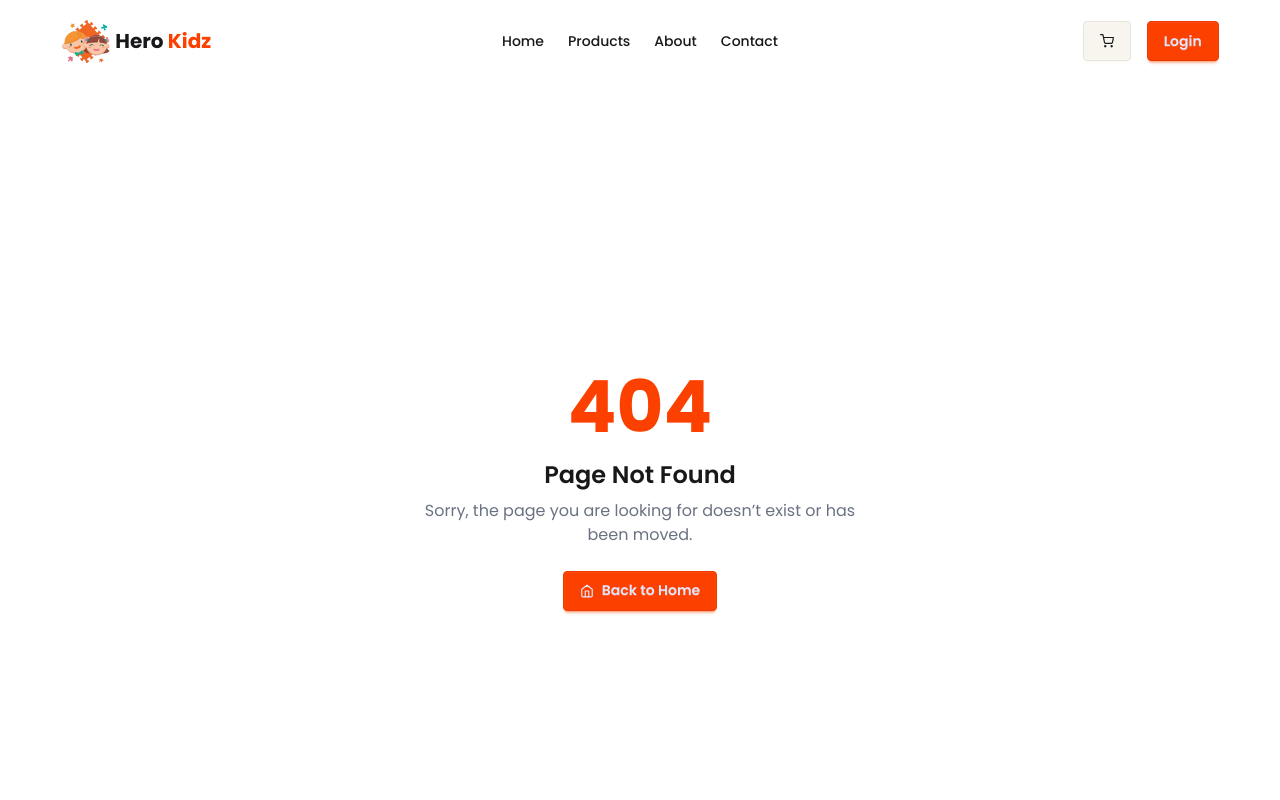
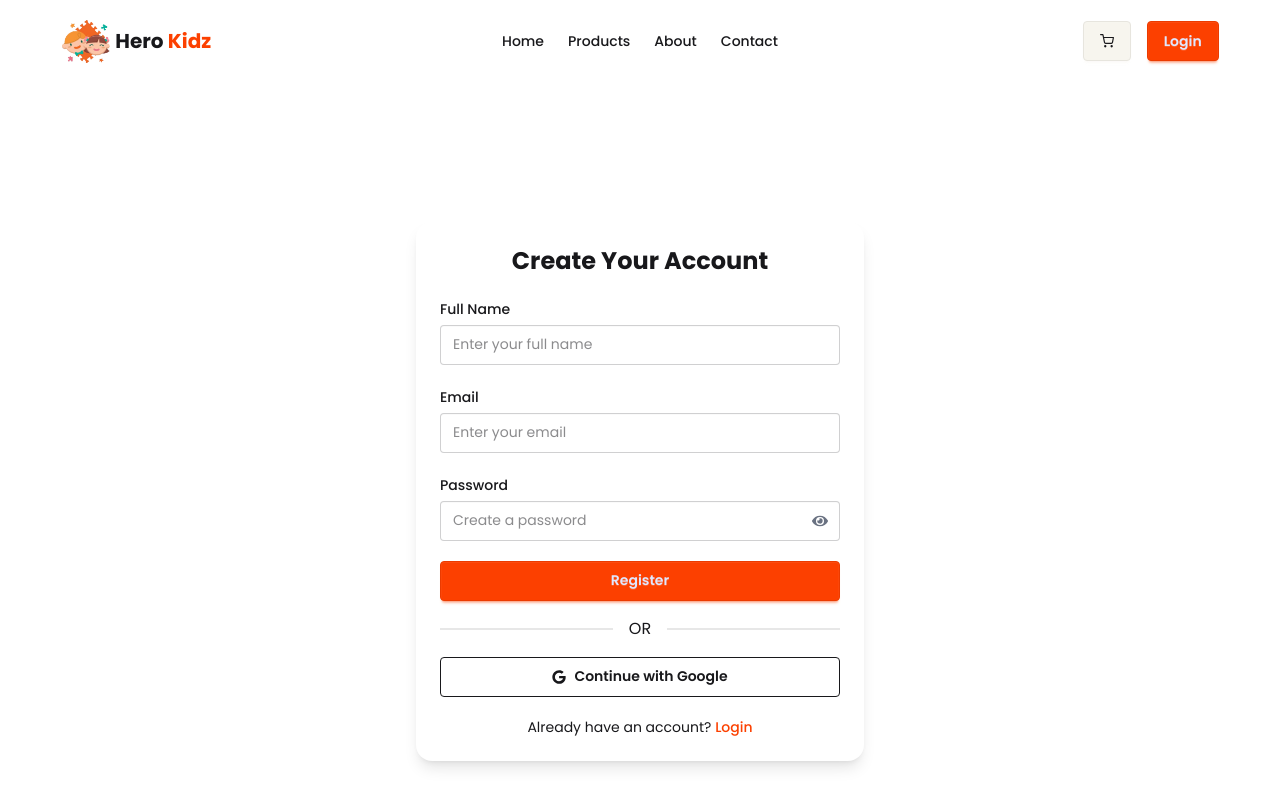
Before and after one commit to tuhin360/hero-kidz, a Next.js app: page /register in a window 1280 px wide. Before the commit this address had no page. Shown: the top 800 px of the page. Built offline with nearby package versions, Linux system fonts and the light colour scheme.

Commit message:
feat(auth): implement login and register UI pages

```diff
--- a/src/app/layout.jsx
+++ b/src/app/layout.jsx
@@ -12,13 +12,7 @@ export const fontBangla = localFont({
   src: "../../src/fonts/mayaboti-normal.ttf",
 });
 
-// export const metadata = {
-//   title: {
-//     default: "Hero Kidz",
-//     template: "%s | Hero Kidz",
-//   },
-//   description: "Generated by create next app",
-// };
+/* ---------------- SEO METADATA ---------------- */
 export const metadata = {
   title: {
     default: "HeroKidz - Kids Learning & Educational Toys",
@@ -28,12 +22,25 @@ export const metadata = {
   description:
     "HeroKidz is a modern e-commerce platform for educational toys that help kids learn through play.",
 
+  keywords: [
+    "kids toys",
+    "educational toys",
+    "learning toys",
+    "bangladesh toy shop",
+    "HeroKidz",
+  ],
+
+  authors: [{ name: "HeroKidz Team" }],
+
+  creator: "HeroKidz",
+
   metadataBase: new URL("https://hero-kidz-seven-lemon.vercel.app"),
 
+  /* ---------------- OPEN GRAPH (SOCIAL PREVIEW) ---------------- */
   openGraph: {
     title: "HeroKidz - Educational Toys for Kids",
     description: "Discover fun learning toys for children with HeroKidz.",
-    url: "https://your-domain.com",
+    url: "https://hero-kidz-seven-lemon.vercel.app",
     siteName: "HeroKidz",
 
     images: [
@@ -47,7 +54,7 @@ export const metadata = {
 
     type: "website",
   },
-
+  /* ---------------- TWITTER SHARE ---------------- */
   twitter: {
     card: "summary_large_image",
     title: "HeroKidz - Kids Educational Toys",
@@ -55,6 +62,7 @@ export const metadata = {
     images: ["https://i.ibb.co.com/DcJwYmM/Screenshot-1.png"],
   },
 
+  /* ---------------- ICON ---------------- */
   icons: {
     icon: "https://i.ibb.co.com/Lh6Q78hd/logo.webp",
   },
--- /dev/null
+++ b/src/app/login/page.jsx
@@ -0,0 +1,73 @@
+"use client";
+
+import React, { useState } from "react";
+import { FaEye, FaEyeSlash, FaGoogle } from "react-icons/fa";
+import Link from "next/link";
+
+const LoginPage = () => {
+  const [showPassword, setShowPassword] = useState(false);
+
+  return (
+    <div className="min-h-screen flex items-center justify-center px-4">
+      <div className="w-full max-w-md bg-base-100 shadow-lg rounded-2xl p-6 space-y-5">
+        {/* Title */}
+        <h2 className="text-2xl font-bold text-center">
+          Login to Your Account
+        </h2>
+
+        {/* Email */}
+        <div>
+          <label className="text-sm font-medium">Email</label>
+          <input
+            type="email"
+            placeholder="Enter your email"
+            className="input input-bordered w-full mt-1"
+          />
+        </div>
+
+        {/* Password */}
+        <div>
+          <label className="text-sm font-medium">Password</label>
+
+          <div className="relative mt-1">
+            <input
+              type={showPassword ? "text" : "password"}
+              placeholder="Enter your password"
+              className="input input-bordered w-full pr-10"
+            />
+
+            <button
+              type="button"
+              onClick={() => setShowPassword(!showPassword)}
+              className="absolute right-3 top-1/2 -translate-y-1/2 text-gray-500"
+            >
+              {showPassword ? <FaEyeSlash /> : <FaEye />}
+            </button>
+          </div>
+        </div>
+
+        {/* Login Button */}
+        <button className="btn btn-primary w-full">Login</button>
+
+        {/* Divider */}
+        <div className="divider">OR</div>
+
+        {/* Google Login */}
+        <button className="btn btn-outline w-full flex items-center gap-2 justify-center">
+          <FaGoogle />
+          Continue with Google
+        </button>
+
+        {/* Register Link */}
+        <p className="text-center text-sm">
+          Don’t have an account?{" "}
+          <Link href="/register" className="text-primary font-medium">
+            Register
+          </Link>
+        </p>
+      </div>
+    </div>
+  );
+};
+
+export default LoginPage;
--- a/src/app/products/[id]/page.jsx
+++ b/src/app/products/[id]/page.jsx
@@ -2,7 +2,7 @@ import Image from "next/image";
 import { getSingleProduct } from "@/actions/server/product";
 import { FaStar, FaShoppingCart } from "react-icons/fa";
 
-/* SEO METADATA */
+/* ---------------- SEO METADATA ---------------- */
 export async function generateMetadata({ params }) {
   const { id } = await params;
   const product = await getSingleProduct(id);
--- /dev/null
+++ b/src/app/register/page.jsx
@@ -0,0 +1,87 @@
+"use client";
+
+import React, { useState } from "react";
+import { FaEye, FaEyeSlash, FaGoogle } from "react-icons/fa";
+import Link from "next/link";
+
+const RegisterPage = () => {
+  const [showPassword, setShowPassword] = useState(false);
+
+  return (
+    <div className="min-h-screen flex items-center justify-center px-4">
+      <div className="w-full max-w-md bg-base-100 shadow-lg rounded-2xl p-6 space-y-5">
+
+        {/* Title */}
+        <h2 className="text-2xl font-bold text-center">
+          Create Your Account
+        </h2>
+
+        {/* Full Name */}
+        <div>
+          <label className="text-sm font-medium">Full Name</label>
+          <input
+            type="text"
+            placeholder="Enter your full name"
+            className="input input-bordered w-full mt-1"
+          />
+        </div>
+
+        {/* Email */}
+        <div>
+          <label className="text-sm font-medium">Email</label>
+          <input
+            type="email"
+            placeholder="Enter your email"
+            className="input input-bordered w-full mt-1"
+          />
+        </div>
+
+        {/* Password */}
+        <div>
+          <label className="text-sm font-medium">Password</label>
+
+          <div className="relative mt-1">
+            <input
+              type={showPassword ? "text" : "password"}
+              placeholder="Create a password"
+              className="input input-bordered w-full pr-10"
+            />
+
+            <button
+              type="button"
+              onClick={() => setShowPassword(!showPassword)}
+              className="absolute right-3 top-1/2 -translate-y-1/2 text-gray-500"
+            >
+              {showPassword ? <FaEyeSlash /> : <FaEye />}
+            </button>
+          </div>
+        </div>
+
+        {/* Register Button */}
+        <button className="btn btn-primary w-full">
+          Register
+        </button>
+
+        {/* Divider */}
+        <div className="divider">OR</div>
+
+        {/* Google Signup */}
+        <button className="btn btn-outline w-full flex items-center gap-2 justify-center">
+          <FaGoogle />
+          Continue with Google
+        </button>
+
+        {/* Login Link */}
+        <p className="text-center text-sm">
+          Already have an account?{" "}
+          <Link href="/login" className="text-primary font-medium">
+            Login
+          </Link>
+        </p>
+
+      </div>
+    </div>
+  );
+};
+
+export default RegisterPage;
```
